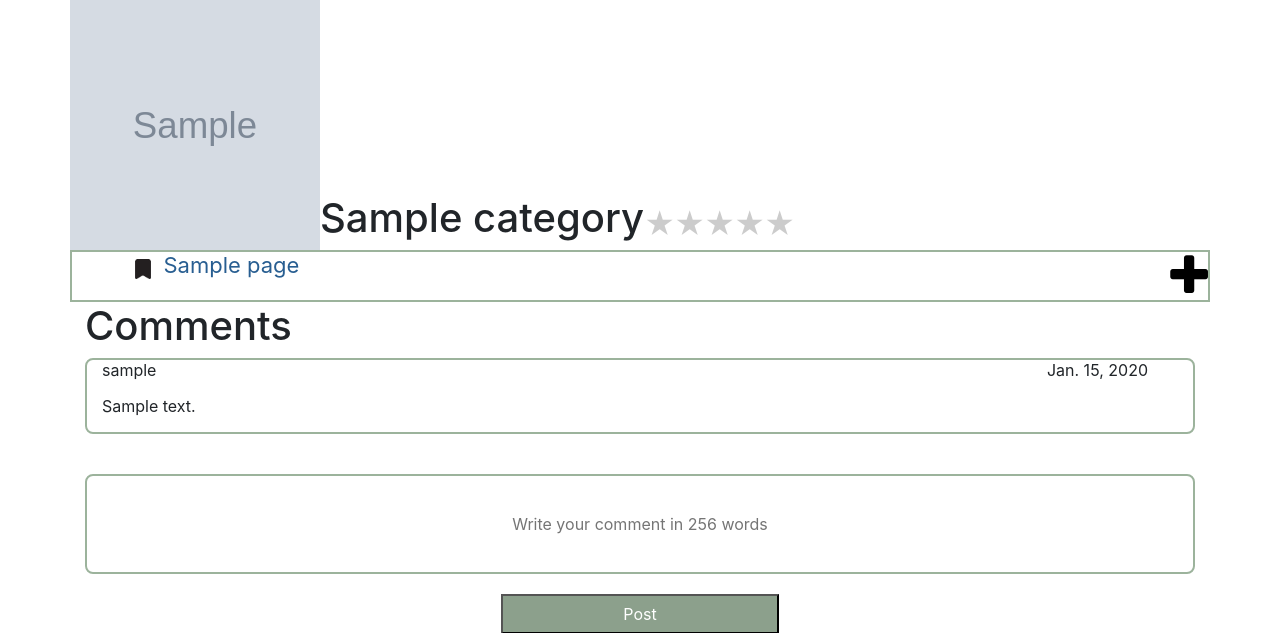
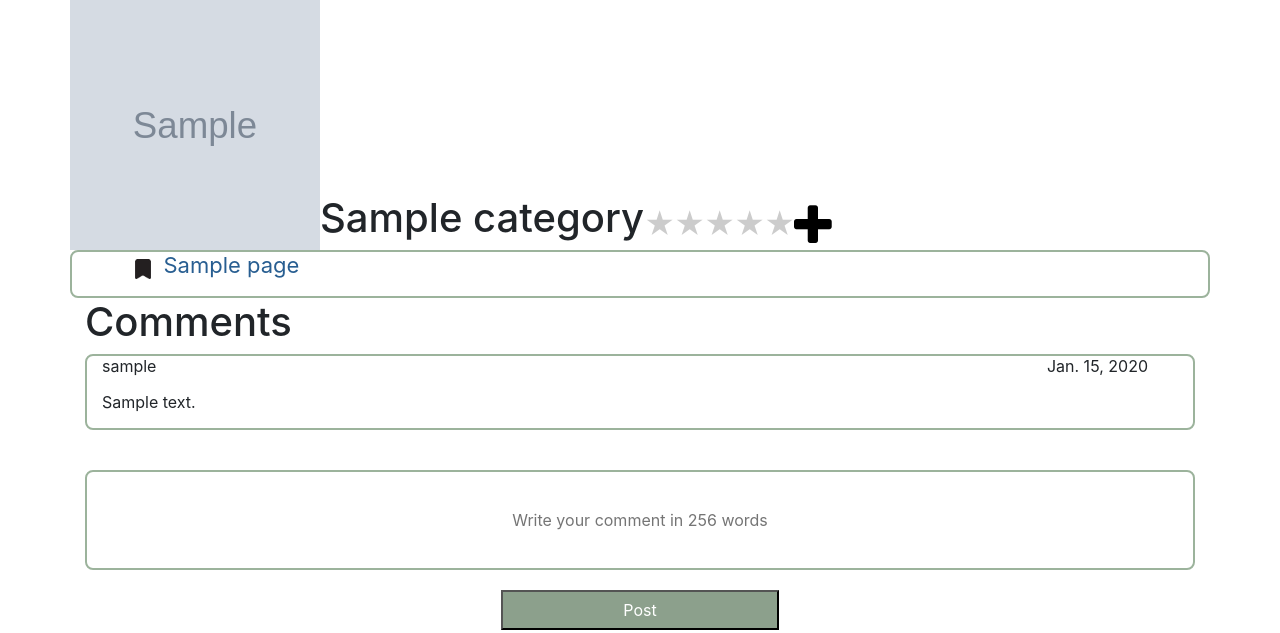
Before and after one commit to engiedinana/Rango_Project, a Django app: a page that uses templates/rango/category.html in a window 1280 px wide. Shown: the part 66-699 px from the top of the page. Run offline with Django 3.2, Linux system fonts and the light colour scheme; a user stored in the database is signed in; tables that the repository leaves empty hold one stand-in row (values such as "Sample post"); grey boxes marked "Sample" are stand-in pictures; some libraries are stand-ins or nearby versions.

Commit message:
fixed category page UI issue

```diff
--- a/rango/views.py
+++ b/rango/views.py
@@ -224,7 +224,7 @@ def get_cat(request):
     listOfCat = []
     # get categories in the system to display in homepage
     for category in category_list:
-        page_list = Page.objects.all().filter(category_id=category.id)[:3]
+        page_list = Page.objects.all().filter(category_id=category.id)[:2]
         cat = {}
         cat["title"]=category.name
         cat["slug"]=category.slug
--- a/static/css/base.css
+++ b/static/css/base.css
@@ -223,10 +223,19 @@ li.dropdown:last-child .dropdown-content{
 #add_page i {
   font-size:-webkit-xxx-large ;
   color:black;
+  bottom: 0;
+  float: right;
+
+  width:100%;
 }
-
+#add_page {
+  align-items: flex-end;
+  display: flex;
+  position: relative;
+}
 #category_pages {
   border: 2px solid #9cb39c;
+  border-radius: 8px;
 }
 
 #comment_container p {
--- a/tango_with_django_project/settings.py
+++ b/tango_with_django_project/settings.py
@@ -30,7 +30,7 @@ DEBUG = True
 
 ALLOWED_HOSTS = []
 
-
+DEFAULT_AUTO_FIELD = 'django.db.models.AutoField'
 
 # Application definition
 
--- a/templates/rango/category.html
+++ b/templates/rango/category.html
@@ -35,7 +35,19 @@
                 <input type="radio" id="star1" name="rate" value="1" />
                 <label for="star1" title="1">1 star</label>
               </div>
+              {% if user.is_authenticated %}
+    <!-- add page button for authenticated users -->
+    <div class="col-sm-4" id="add_page">
+        <div class="row pull-right">
+            <!-- hovering over this button will show "Add page" -->
+            <a href="{% url 'rango:add_page' category.slug %}" data-toggle="tooltip" title = "Add Page">
+                <i class="fa fa-plus" aria-hidden="true"></i>
+            </a>
         </div>
+    </div>
+    {% endif %}
+        </div>
+
     {% if pages %}
     <!-- show all pages related to the category and save/unsave buttons -->
     <div class="row" id="category_pages">
@@ -82,17 +94,7 @@
     {% else %}
     <strong>No pages currently in category.</strong>
     {% endif %}
-    {% if user.is_authenticated %}
-    <!-- add page button for authenticated users -->
-    <div class="col-sm-4" id="add_page">
-        <div class="row pull-right">
-            <!-- hovering over this button will show "Add page" -->
-            <a href="{% url 'rango:add_page' category.slug %}" data-toggle="tooltip" title = "Add Page">
-                <i class="fa fa-plus" aria-hidden="true"></i>
-            </a>
-        </div>
-    </div>
-    {% endif %}
+
     </div>
 
     {% if comments %}
```
